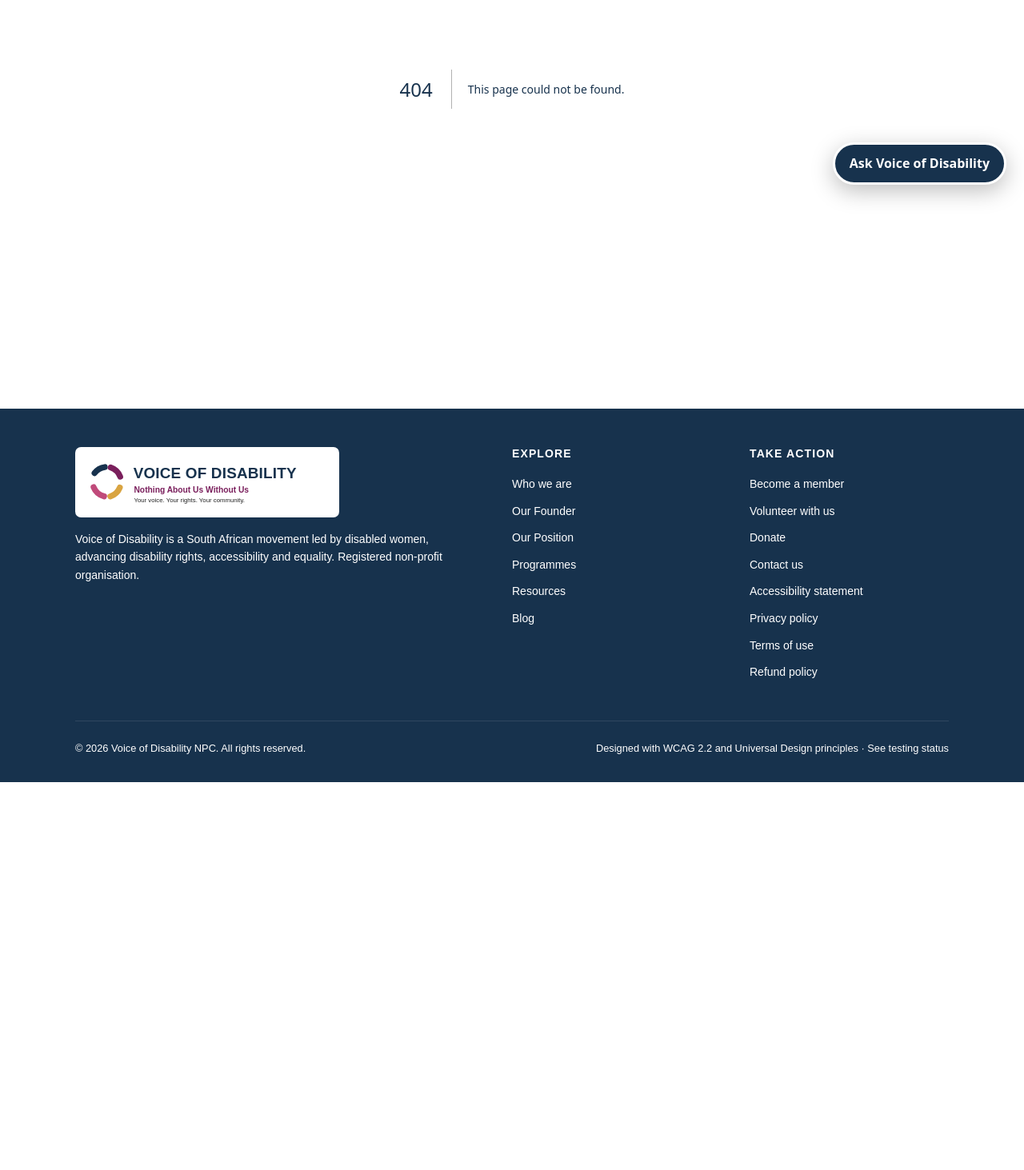
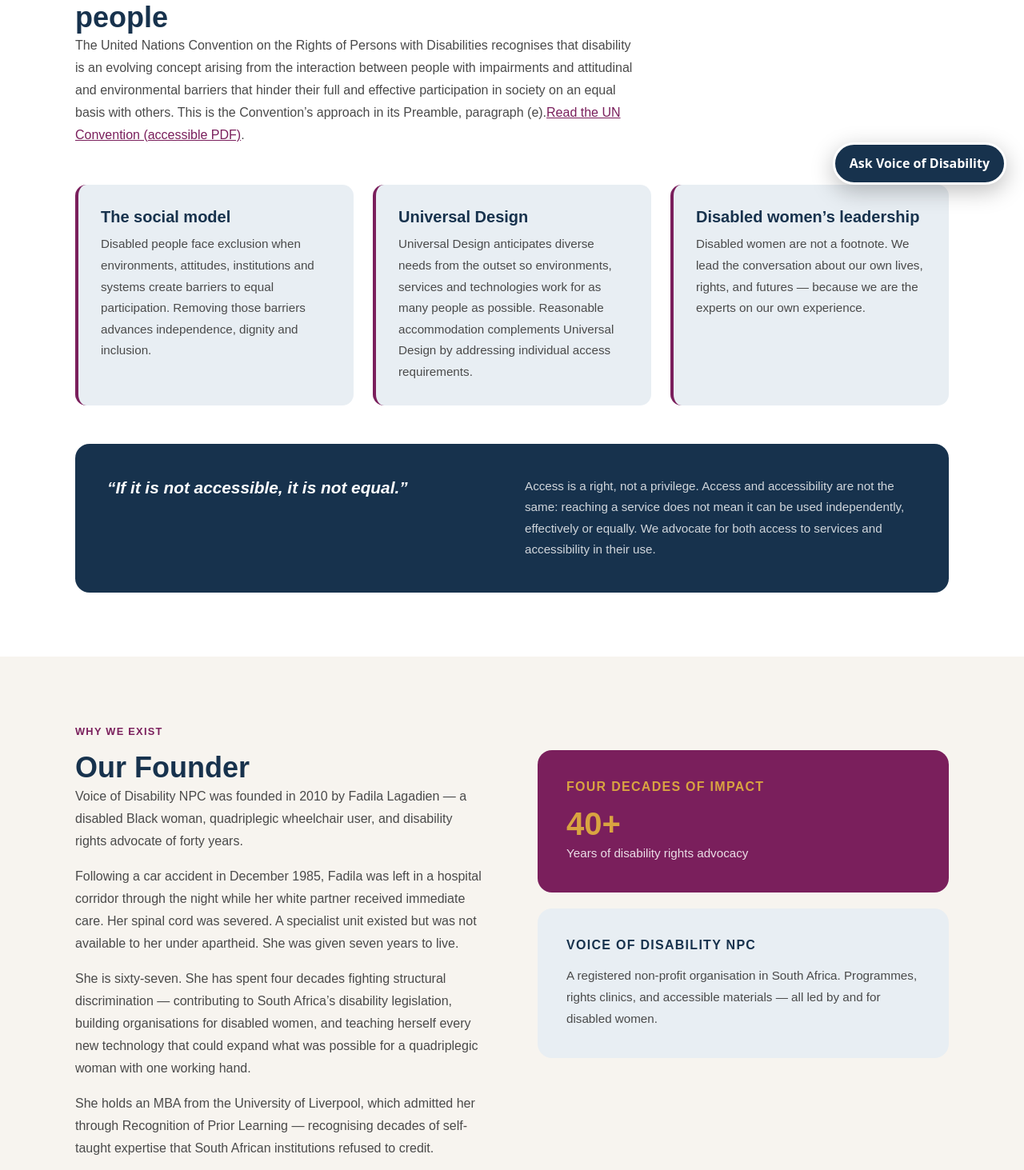
Before and after one commit to laggiesfl/voice-of-disability, a Next.js app: page /about in a window 1280 px wide. Before the commit this address had no page. Shown: the part 547-2010 px from the top of the page at 80% size. Before the commit the page ends 1525 px from the top, so only its background shows below. Built offline with nearby package versions, Linux system fonts and the light colour scheme.

Commit message:
Add dedicated About Voice of Disability page from existing homepage content

```diff
--- /dev/null
+++ b/app/about/page.tsx
@@ -0,0 +1,116 @@
+import Link from 'next/link';
+import type { Metadata } from 'next';
+import MembershipForm from '../components/MembershipForm';
+import NewsletterForm from '../components/NewsletterForm';
+import ContactForm from '../components/ContactForm';
+import DonateSection from '../components/DonateSection';
+export const metadata: Metadata = {title: 'About Voice of Disability',description: 'Our approach, the social model and the founder of Voice of Disability'};
+export default function Page(){return <><div className="vod-subpage-banner"><div className="container"><p className="section-label">Voice of Disability · Creating access for all</p><h1>About Voice of Disability</h1><p>Our approach, the social model and the founder of Voice of Disability.</p></div></div>
+      <section className="about" id="about" aria-labelledby="about-h">
+        <div className="container">
+          <div className="about-intro">
+            <p className="section-label">Who we are</p>
+            <h2 id="about-h">Disability is created by barriers — not by people</h2>
+            <p>
+              The United Nations Convention on the Rights of Persons with Disabilities recognises
+              that disability is an evolving concept arising from the interaction between people
+              with impairments and attitudinal and environmental barriers that hinder their full
+              and effective participation in society on an equal basis with others.
+              This is the Convention&rsquo;s approach in its Preamble, paragraph (e).
+              <a href="https://www.un.org/disabilities/documents/convention/convention_accessible_pdf.pdf"
+                 target="_blank" rel="noopener noreferrer">Read the UN Convention (accessible PDF)</a>.
+            </p>
+          </div>
+
+          <div className="about-grid">
+            <div className="about-card">
+              <h3>The social model</h3>
+              <p>
+                Disabled people face exclusion when environments, attitudes, institutions and systems
+                create barriers to equal participation. Removing those barriers advances independence,
+                dignity and inclusion.
+              </p>
+            </div>
+            <div className="about-card">
+              <h3>Universal Design</h3>
+              <p>
+                Universal Design anticipates diverse needs from the outset so environments, services and
+                technologies work for as many people as possible. Reasonable accommodation complements
+                Universal Design by addressing individual access requirements.
+              </p>
+            </div>
+            <div className="about-card">
+              <h3>Disabled women&rsquo;s leadership</h3>
+              <p>
+                Disabled women are not a footnote. We lead the conversation about our own lives,
+                rights, and futures — because we are the experts on our own experience.
+              </p>
+            </div>
+          </div>
+
+          <div className="belief-block" role="note">
+            <blockquote>
+              &ldquo;If it is not accessible, it is not equal.&rdquo;
+            </blockquote>
+            <p>
+              Access is a right, not a privilege. Access and accessibility are not the same:
+              reaching a service does not mean it can be used independently, effectively or equally.
+              We advocate for both access to services and accessibility in their use.
+            </p>
+          </div>
+        </div>
+      </section>
+
+      <section className="founder" id="founder" aria-labelledby="founder-h">
+        <div className="container">
+          <p className="section-label">Why we exist</p>
+          <div className="founder-inner">
+            <div className="founder-text">
+              <h2 id="founder-h">Our Founder</h2>
+              <p>
+                Voice of Disability NPC was founded in 2010 by Fadila Lagadien — a disabled
+                Black woman, quadriplegic wheelchair user, and disability rights advocate of forty years.
+              </p>
+              <p>
+                Following a car accident in December 1985, Fadila was left in a hospital corridor through the night
+                while her white partner received immediate care. Her spinal cord was severed. A specialist
+                unit existed but was not available to her under apartheid. She was given seven years to live.
+              </p>
+              <p>
+                She is sixty-seven. She has spent four decades fighting structural discrimination —
+                contributing to South Africa&rsquo;s disability legislation, building organisations for disabled
+                women, and teaching herself every new technology that could expand what was possible for a
+                quadriplegic woman with one working hand.
+              </p>
+              <p>
+                She holds an MBA from the University of Liverpool, which admitted her through Recognition
+                of Prior Learning — recognising decades of self-taught expertise that South African
+                institutions refused to credit.
+              </p>
+              <p>
+                She is now an AI-Driven Accessibility &amp; Disability Inclusion Innovator, applying
+                AI to make the movement faster, louder, and harder to ignore.
+              </p>
+              <Link href="/our-position" className="btn btn-primary" style={{marginTop: '1.5rem'}}>
+                Read her full statement →
+              </Link>
+            </div>
+
+            <div>
+              <div className="founder-accent">
+                <h3>Four decades of impact</h3>
+                <div className="stat">40+</div>
+                <p>Years of disability rights advocacy</p>
+              </div>
+              <div className="founder-accent" style={{marginTop: '1.25rem', background: 'var(--light-purple)'}}>
+                <h3 style={{color: 'var(--purple-deep)'}}>Voice of Disability NPC</h3>
+                <p style={{color: 'var(--text-muted)'}}>
+                  A registered non-profit organisation in South Africa. Programmes, rights clinics,
+                  and accessible materials — all led by and for disabled women.
+                </p>
+              </div>
+            </div>
+          </div>
+        </div>
+      </section>
+</>}
```
